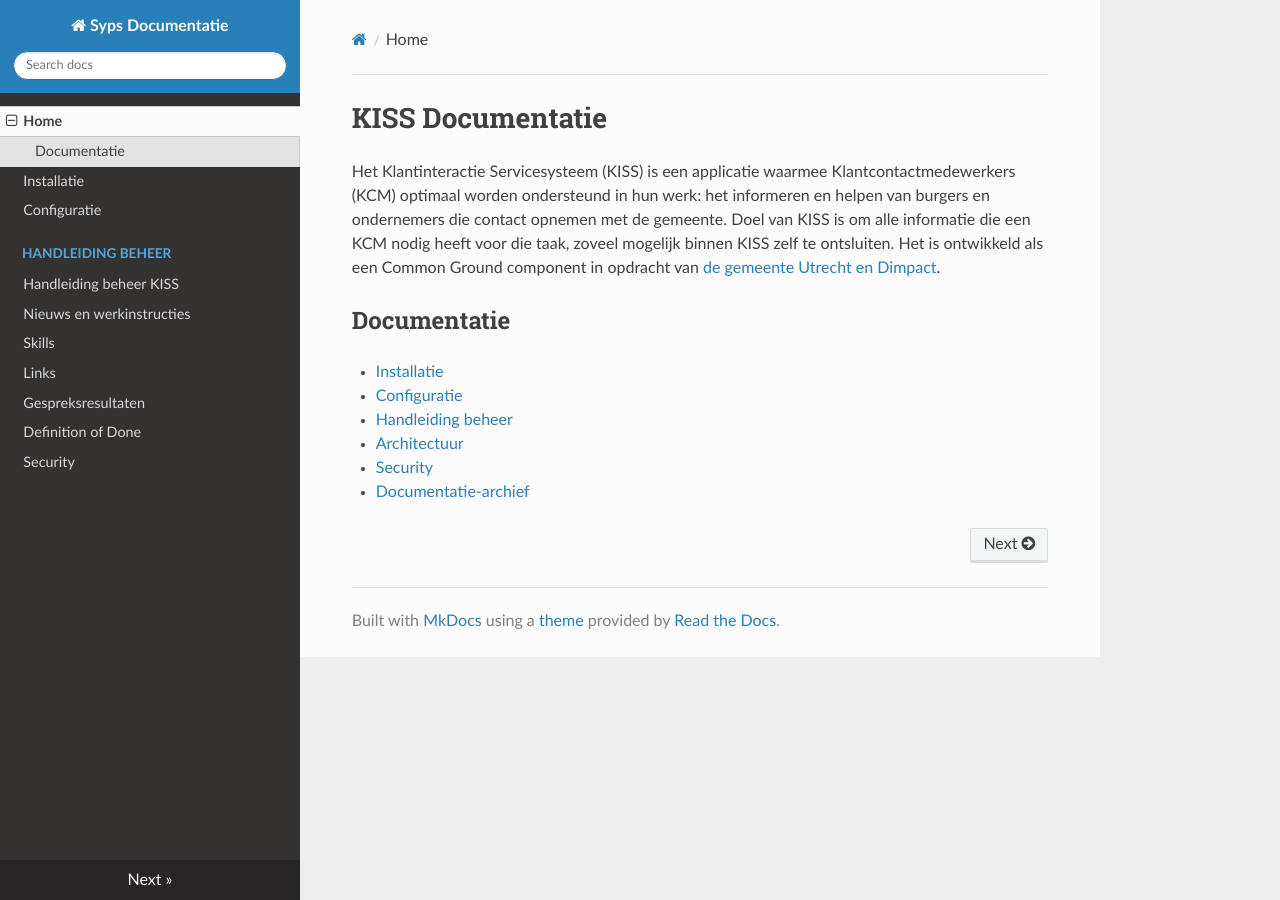
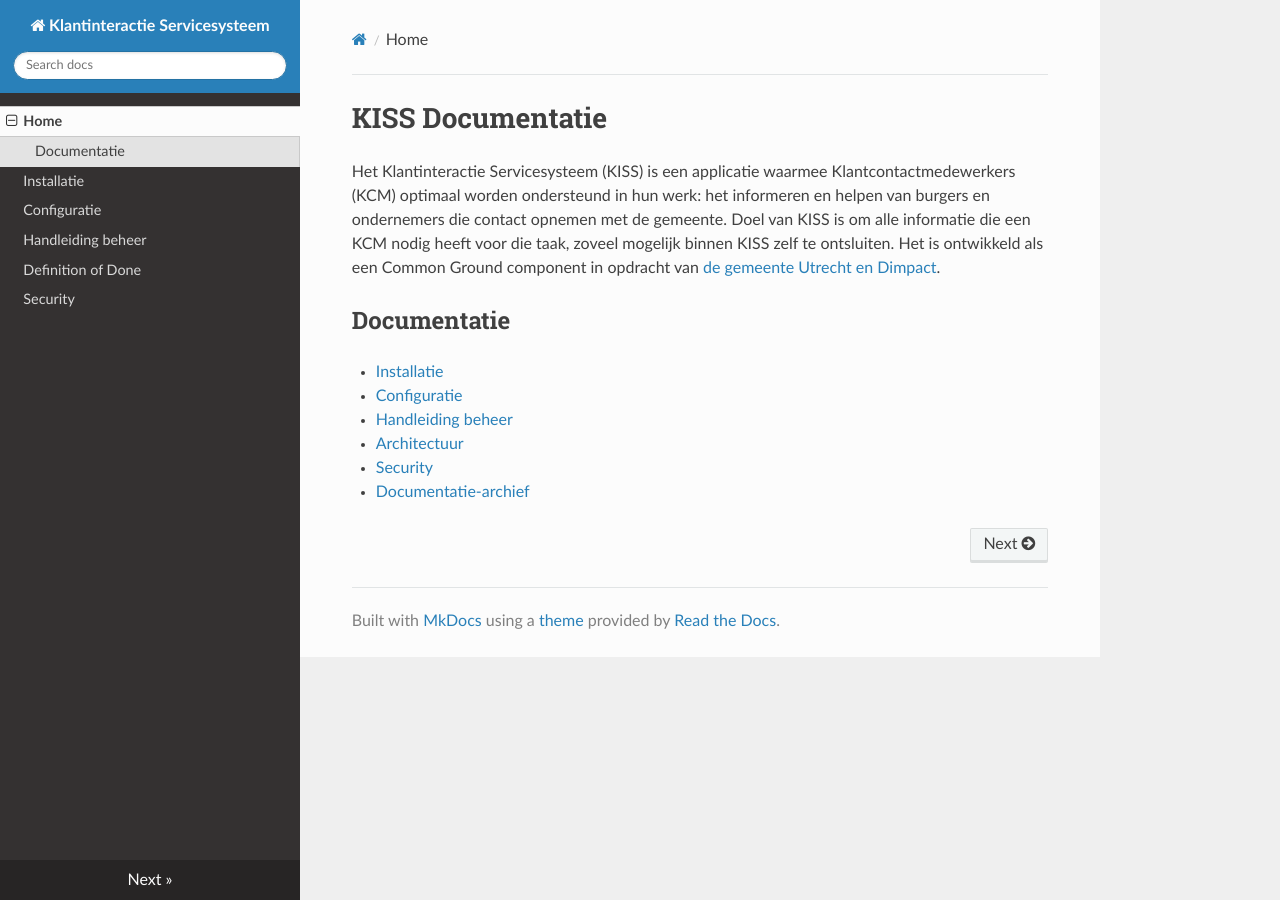
Before and after one commit to Klantinteractie-Servicesysteem/.github, an MkDocs documentation site: the page built from docs/index.md, in a window 1280 px wide. Built offline with MkDocs 1.6.1, drawn with Linux system fonts in a browser that asks for light colours; nearby versions of some CDN libraries.

Commit message:
Update mkdocs.yml
opruimen foute code van SvH

```diff
--- a/mkdocs.yml
+++ b/mkdocs.yml
@@ -1,16 +1,11 @@
-site_name: Syps Documentatie
-site_url: https://readthedocs.org/projects/Syps-Documentatie
+site_name: Klantinteractie Servicesysteem
+site_url: https://readthedocs.org/projects/klantinteractie-servicesysteem/
 
 nav:
   - Home: index.md
   - Installatie: INSTALLATION.md
   - Configuratie: CONFIGURATIE.md
-  - Handleiding beheer:
-     - manual/INDEX.md
-     - Nieuws en werkinstructies: manual/NIEUWS-WERKINSTRUCTIES.md
-     - Skills: manual/SKILLS.md
-     - Links: manual/LINKS.md
-     - Gespreksresultaten: manual/GESPREKSRESULTATEN.md
+  - Handleiding beheer: MANUAL.md
   - Definition of Done: DEFINITIONOFDONE.md
   - Security: SECURITY.md
 
```
